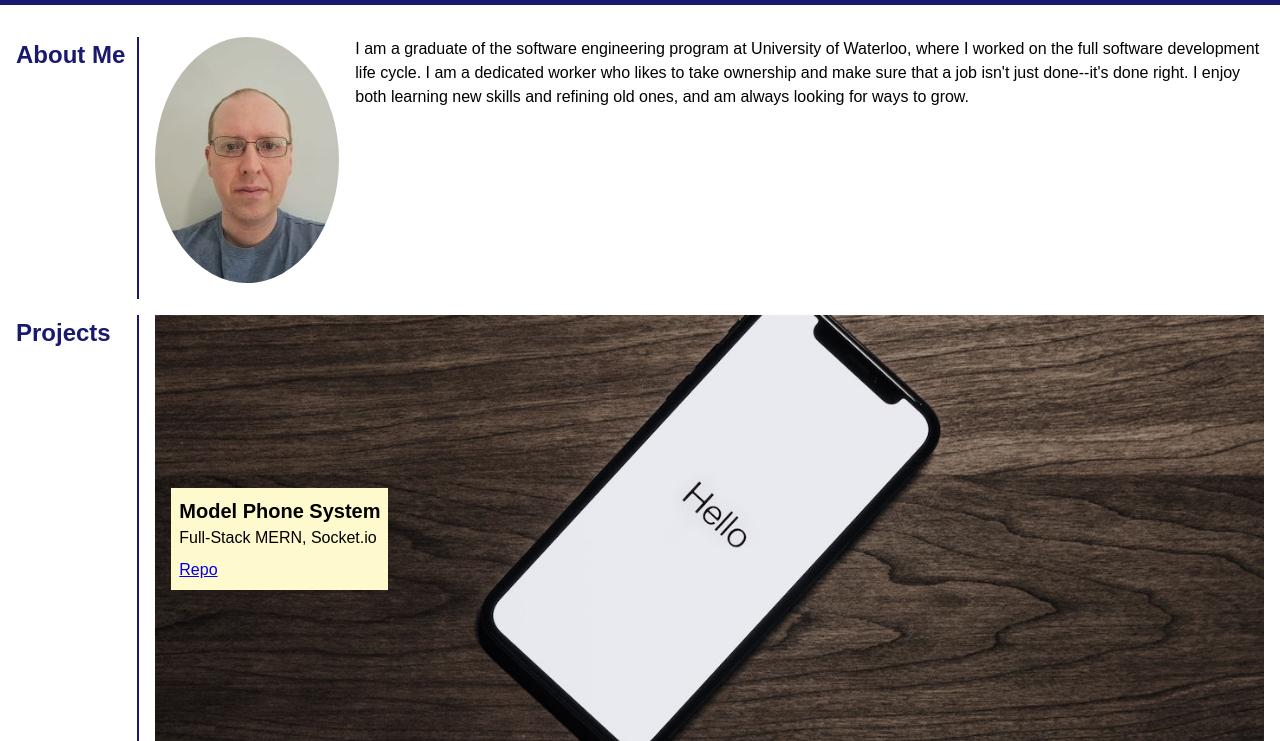
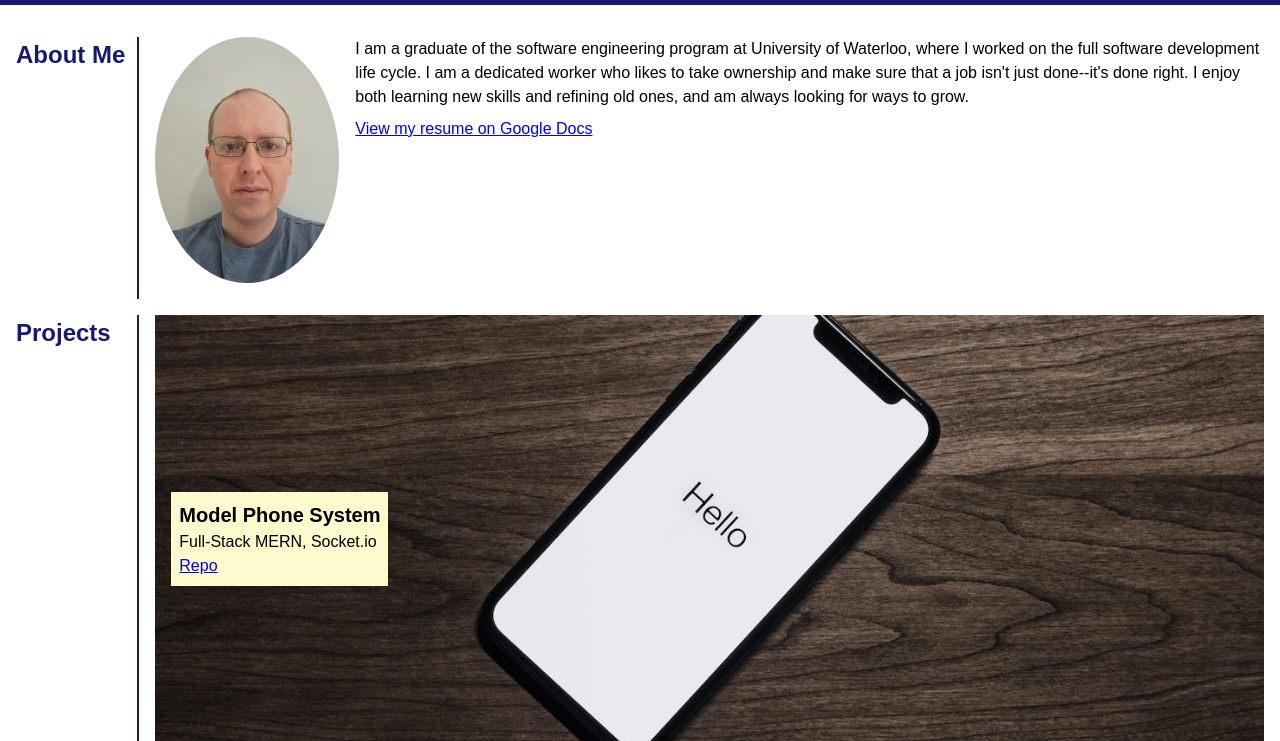
Before and after one commit to s2robertson/portfolio, a plain HTML site: page index.html in a window 1280 px wide. Shown: the part 59-800 px from the top of the page. Drawn offline with Linux system fonts and the light colour scheme.

Commit message:
added link to my resume

```diff
--- a/assets/css/style.css
+++ b/assets/css/style.css
@@ -6,10 +6,6 @@
     --color-light: white;
     max-width: 80em; /* This keeps the images in the project list from breaking */
     margin: auto;
-}
-
-p + p {
-    margin-top: 0.5em;
 }
 
 /* Header styles */
@@ -77,6 +73,10 @@ section h2 {
     float: left;
     margin: 0 1em 1em 0;
     border-radius: 50%;
+}
+
+.about-contents p + p {
+    margin-top: 0.5em;
 }
 
 /* The list of projects */
--- a/index.html
+++ b/index.html
@@ -31,6 +31,7 @@
             <div class="about-contents">
                 <img src="./assets/images/steven-small.jpg" alt="A photo of Steven" />
                 <p>I am a graduate of the software engineering program at University of Waterloo, where I worked on the full software development life cycle. I am a dedicated worker who likes to take ownership and make sure that a job isn't just done--it's done right. I enjoy both learning new skills and refining old ones, and am always looking for ways to grow.</p>
+                <p><a href="https://docs.google.com/document/d/1BEVnW6AK1dv5wodDYf3uk2o9CvBBqAav/edit">View my resume on Google Docs</a></p>
             </div>
         </section>
         <section>
```
